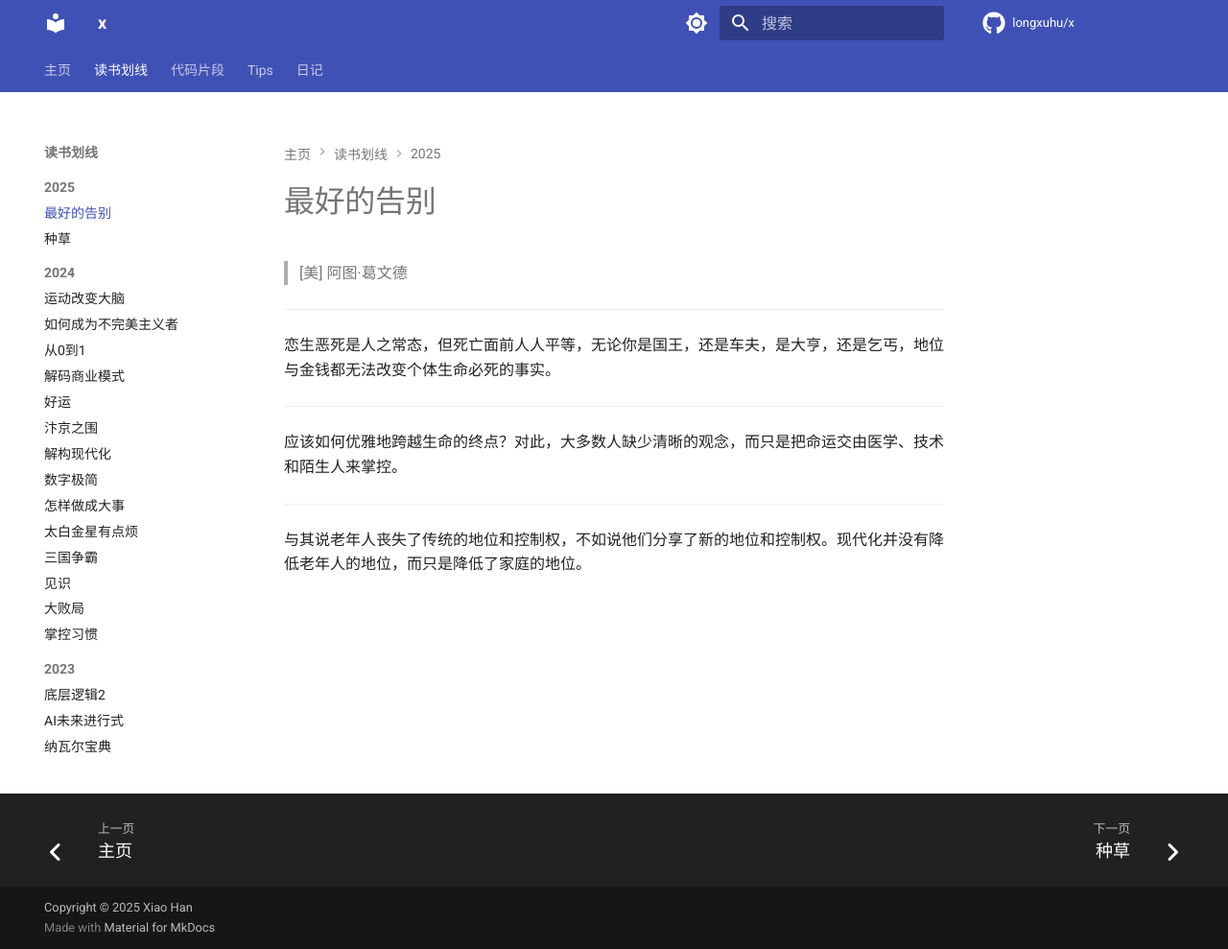
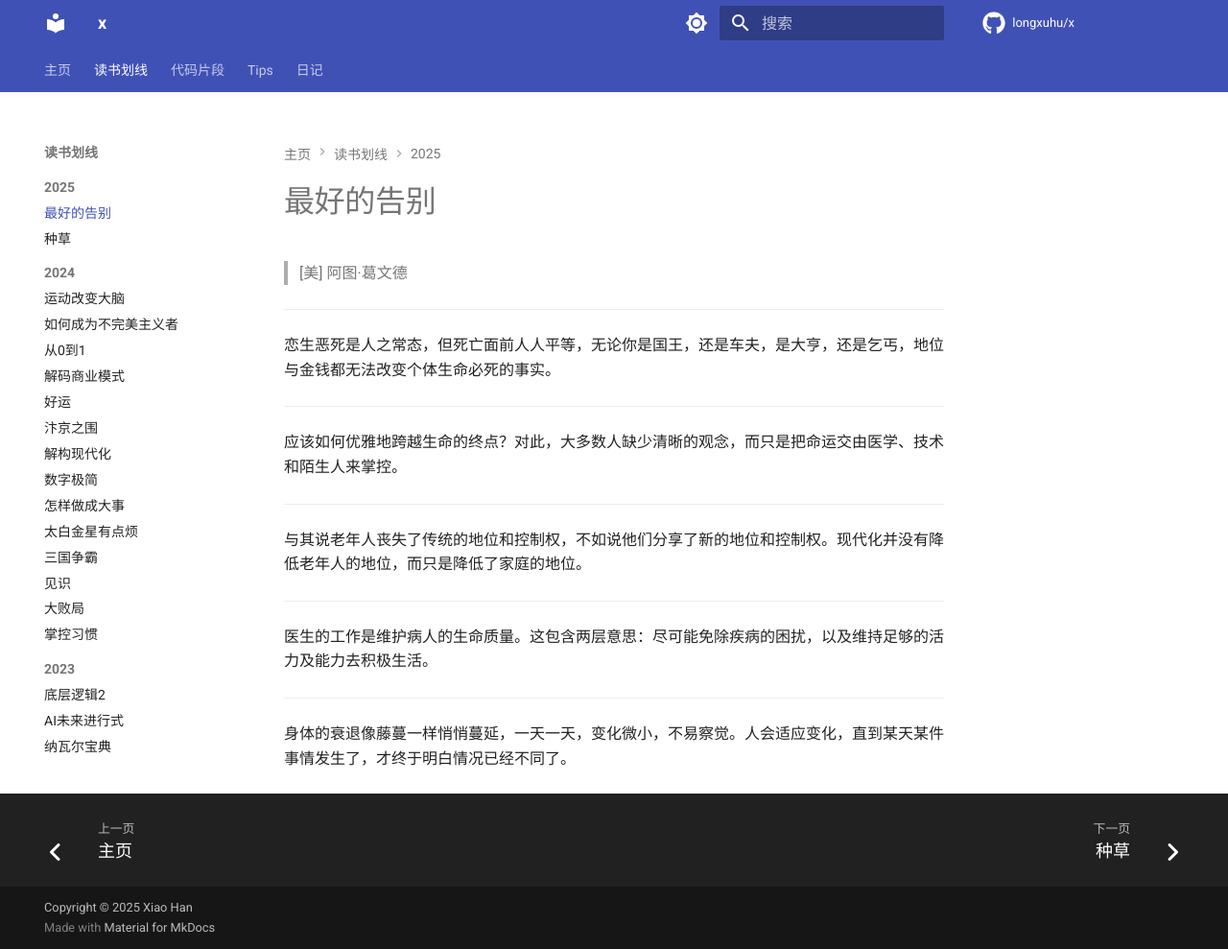
Before and after one commit to longxuhu/x, an MkDocs documentation site: the page built from docs/books/2025/being-mortal.md, in a window 1280 px wide and 989 px high. Shown: the whole window at 96% size. Built offline with MkDocs 1.6.1 and Material for MkDocs 9.7.7, drawn with Linux system fonts in a browser that asks for light colours; comment, search, counter and statistics services are not loaded.

Commit message:
fix: 更新《being-mortal.md》文档，增加医生职责和身体衰退描述

```diff
--- a/docs/books/2025/being-mortal.md
+++ b/docs/books/2025/being-mortal.md
@@ -13,3 +13,11 @@
 ---
 
 与其说老年人丧失了传统的地位和控制权，不如说他们分享了新的地位和控制权。现代化并没有降低老年人的地位，而只是降低了家庭的地位。
+
+---
+
+医生的工作是维护病人的生命质量。这包含两层意思：尽可能免除疾病的困扰，以及维持足够的活力及能力去积极生活。
+
+---
+
+身体的衰退像藤蔓一样悄悄蔓延，一天一天，变化微小，不易察觉。人会适应变化，直到某天某件事情发生了，才终于明白情况已经不同了。
```
